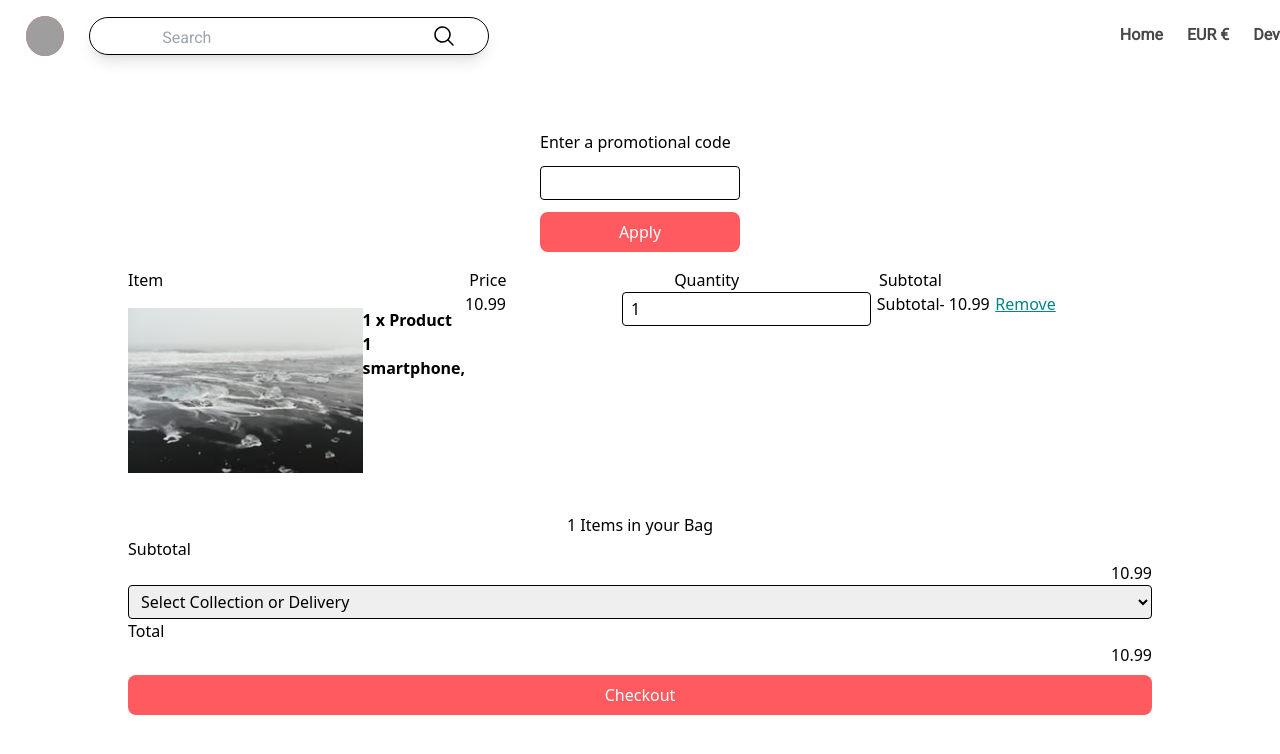
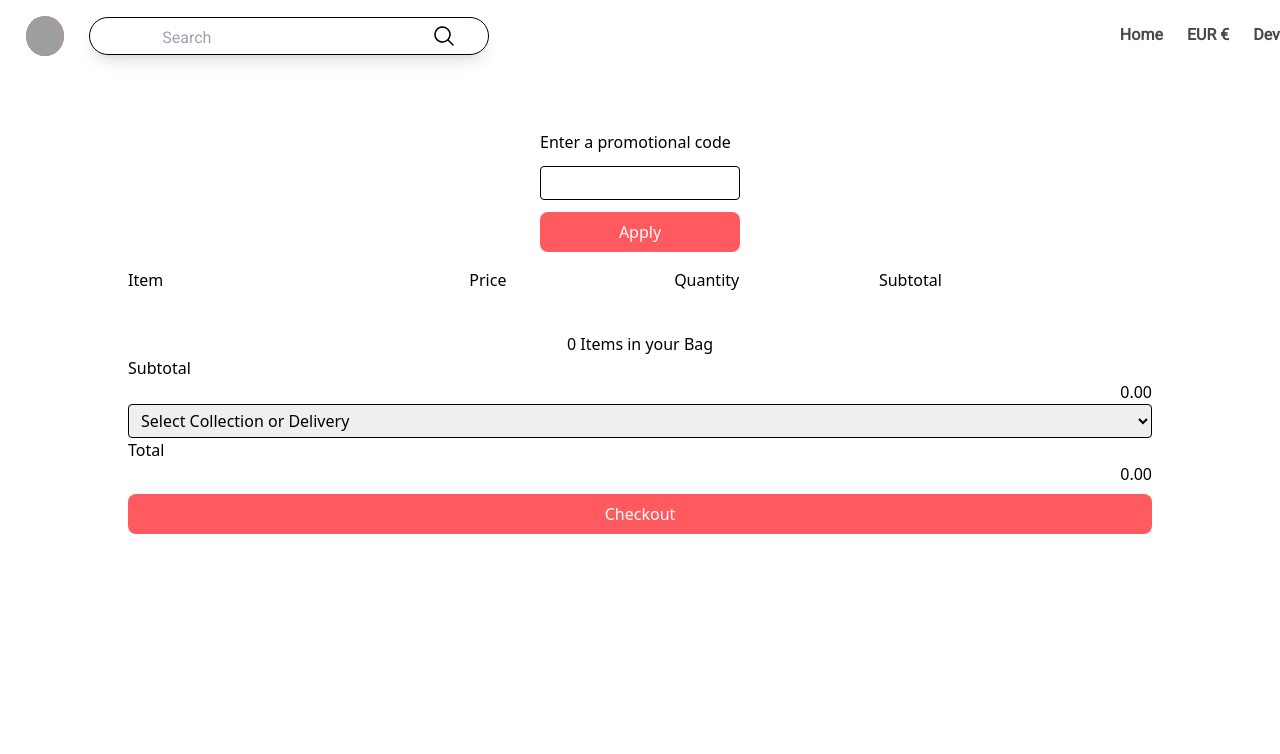
Before and after one commit to AjiePrm/airbnbClone, a Nuxt app: page /summary/example in a window 1280 px wide. Shown: the top 754 px of the page. Built offline with nearby package versions, Linux system fonts and the light colour scheme; grey boxes are pictures that could not be loaded.

Commit message:
update sumary part combined with chart system

```diff
--- a/pages/details/[id].vue
+++ b/pages/details/[id].vue
@@ -146,13 +146,30 @@ export default {
         handleStockCount(stocItem, pcs) {
             return stocItem - pcs
         },
-        handlePesanClick(pcs) {
-            this.$router.push({
-                path: `/summary/example`,
-                props: {
-                    count: pcs,
-                },
-            });
+        handlePesanClick() {
+            const selectedProduct = {
+            name: this.detailsProucts.title || '',
+            category: this.detailsProucts.category || '',
+            image: this.detailsProucts.thumbnail || '',
+            price: this.discountVal || '',
+            quantity: this.count,
+        };
+
+        const savedProducts = localStorage.getItem('selectedProducts');
+        let productsArray = [];
+        if (savedProducts) {
+            // Parse the existing data into an array
+            productsArray = JSON.parse(savedProducts);
+        }
+        productsArray.push(selectedProduct);
+
+        // Save the queryData to localStorage
+        localStorage.setItem('selectedProducts', JSON.stringify(productsArray));
+
+        navigateTo({
+            path: '/summary/example',
+            query: selectedProduct
+        });
         },
 
     },
--- a/pages/summary/[id].vue
+++ b/pages/summary/[id].vue
@@ -3,10 +3,18 @@
     <div class="m-0">
       <div class="basket-module flex flex-col md:w-[200px] md:mx-auto space-y-3 pb-4">
         <label for="promo-code" class="text-gray-700">Enter a promotional code</label>
-                <input id="promo-code" type="text" name="promo-code" maxlength="5" v-model="promoCode"
-                    class="border border-gray-300 rounded px-2 py-1" />
-                <button class="promo-code-cta bg-primaryRed text-secondaryWhite rounded-lg px-4 py-2"
-                    @click="applyPromoCode">
+        <input
+          id="promo-code"
+          type="text"
+          name="promo-code"
+          maxlength="5"
+          v-model="promoCode"
+          class="border border-gray-300 rounded px-2 py-1"
+        />
+        <button
+          class="promo-code-cta bg-primaryRed text-secondaryWhite rounded-lg px-4 py-2"
+          @click="applyPromoCode"
+        >
           Apply
         </button>
       </div>
@@ -18,30 +26,49 @@
           <li class="subtotal w-1/5">Subtotal</li>
         </ul>
       </div>
-            <div class="basket-product lg:w-[1024px] lg:mx-auto flex flex-col md:flex-row"
-                v-for="(product, index) in products" :key="index">
+      <div
+        class="basket-product lg:w-[1024px] lg:mx-auto flex flex-col md:flex-row"
+        v-for="product in products"
+        :key="index"
+      >
         <div class="item w-full md:w-[43%] md:flex mt-4">
           <div class="product-image">
-                        <img src="~/assets/image/exploreOne.png" :alt="product.name" class="product-frame object-cover" />
+            <img
+              :src="product.image"
+              :alt="product.name"
+              class="product-frame object-cover"
+            />
           </div>
           <div class="product-details">
             <h1>
               <strong>
-                                <span class="item-quantity">{{ product.quantity }}</span> x {{ product.name }}
+                <span class="item-quantity">{{ product.quantity }}</span>
+                x {{ product.name }}
               </strong>
             </h1>
-                        <p><strong>{{ product.category }},</strong></p>
+            <p><strong>{{ product.category }}</strong></p>
             <p class="lg:hidden">Product price -</p>
           </div>
         </div>
-                <div class="price w-1/5">{{ product.price.toFixed(2) }}</div>
+        <div class="price w-1/5">{{ formatPrice(product.price) }}</div>
         <div class="quantity w-1/5">
-                    <input type="number" v-model="product.quantity" min="1"
-                        class="quantity-field border border-gray-300 rounded px-2 py-1" />
+          <input
+            type="number"
+            v-model="product.quantity"
+            min="1"
+            class="quantity-field border border-gray-300 rounded px-2 py-1"
+          />
         </div>
-                <div class="subtotal lg:pl-[50px] w-1/5">Subtotal- {{ (product.price * product.quantity).toFixed(2) }}</div>
+        <div class="subtotal lg:pl-[50px] w-1/5">
+          Subtotal - {{ formatPrice(product.price * product.quantity) }}
+        </div>
         <div class="remove w-1/5">
-                    <button class="text-primaryGreeb underline" @click="removeProduct(index)">Remove</button>
+          <button
+            class="text-primaryGreeb underline"
+            @click="removeProduct(index)"
+          >
+            Remove
+          </button>
         </div>
       </div>
     </div>
@@ -51,15 +78,21 @@
       </div>
       <div class="summary-subtotal">
         <div class="subtotal-title">Subtotal</div>
-                <div class="subtotal-value final-value text-right">{{ getSubtotal().toFixed(2) }}</div>
+        <div class="subtotal-value final-value text-right">
+          {{ formatPrice(getSubtotal()) }}
+        </div>
         <div class="summary-promo" v-if="promoPrice">
           <div class="promo-title">Promotion</div>
-                    <div class="promo-value final-value text-right">{{ promoPrice.toFixed(2) }}</div>
+          <div class="promo-value final-value text-right">
+            {{ formatPrice(promoPrice) }}
+          </div>
         </div>
       </div>
       <div class="summary-delivery">
-                <select name="delivery-collection"
-                    class="summary-delivery-selection w-full border border-gray-300 rounded px-2 py-1">
+        <select
+          name="delivery-collection"
+          class="summary-delivery-selection w-full border border-gray-300 rounded px-2 py-1"
+        >
           <option value="0" selected="selected">Select Collection or Delivery</option>
           <option value="collection">Collection</option>
           <option value="delivery">Delivery</option>
@@ -67,74 +100,118 @@
       </div>
       <div class="summary-total">
         <div class="total-title">Total</div>
-                <div class="total-value final-value text-right">{{ getTotal().toFixed(2) }}</div>
+        <div class="total-value final-value text-right">
+          {{ formatPrice(getTotal()) }}
+        </div>
       </div>
       <div class="summary-checkout py-2">
-                <button class="checkout-cta bg-primaryRed text-secondaryWhite rounded-lg w-full py-2"
-                    @click="checkout">Checkout</button>
+        <button
+          class="checkout-cta bg-primaryRed text-secondaryWhite rounded-lg w-full py-2"
+          @click="checkout"
+        >
+          Checkout
+        </button>
       </div>
     </div>
   </div>
 </template>
 
-
 <script>
 export default {
   props: {
-        count: {
+    Count: {
       type: Number,
-            default: 1,
+      // default: productsCount,
     },
   },
 
-    data() {
-        console.log('props count')
-        console.log(this.count)
+  data(obj) {
+    console.log('props count');
+    const productsCount = this.$route.query.quantity;
+    const productsName = this.$route.query.name;
+    const productsPrice = this.$route.query.price;
+    const productImage = this.$route.query.image;
+    const productCategory = this.$route.query.category;
+
     return {
       products: [
-                {
-                    name: 'Product 1',
-                    image: 'product1.jpg',
-                    category: 'smartphone',
-                    price: 10.99,
-                    quantity: this.count,
-                },
-            ],
+
+
+      ], // Initialize the products array as an empty array
       promoCode: '',
       promoPrice: null,
     };
   },
-    watch: {
-        count(newCount) {
-            this.products.quantity = newCount;
+
+  methods: {
+    applyPromoCode() {
+      // Implement the logic for applying the promo code
+    },
+
+    removeProduct(index) {
+      this.products.splice(index, 1);
+      const savedProducts = localStorage.getItem('selectedProducts');
+  if (savedProducts) {
+    try {
+      const productsArray = JSON.parse(savedProducts);
+      productsArray.splice(index, 1); // Remove the product from the localStorage array
+      localStorage.setItem('selectedProducts', JSON.stringify(productsArray)); // Update the localStorage
+    } catch (error) {
+      console.error('Error parsing products from localStorage:', error);
+    }
+  }
+    },
+
+    getTotalItems() {
+      return this.products.reduce(
+        (total, product) => total + product.quantity,
+        0
+      );
+    },
+
+    getSubtotal() {
+      return this.products.reduce((total, product) => {
+        const productPrice = parseFloat(product.price);
+        return total + (isNaN(productPrice) ? 0 : productPrice * product.quantity);
+      }, 0);
+    },
+
+    getTotal() {
+      const subtotal = this.getSubtotal();
+      if (this.promoPrice) {
+        return subtotal - this.promoPrice;
+      }
+      return subtotal;
+    },
+
+    checkout() {
+      // Implement the logic for handling the checkout
+    },
+
+    formatPrice(price) {
+      price = parseFloat(price); // Parse the price to a number
+  return price.toFixed(2)
     },
   },
-    methods: {
-        applyPromoCode() {
-        },
-        removeProduct(index) {
-            this.products.splice(index, 1);
-        },
-        getTotalItems() {
-            return this.products.reduce((total, product) => total + product.quantity, 0);
-        },
-        getSubtotal() {
-            return this.products.reduce((total, product) => total + product.price * product.quantity, 0);
-        },
-        getTotal() {
-            if (this.promoPrice) {
-                return this.getSubtotal() - this.promoPrice;
+
+  mounted() {
+  if (process.client) {
+    const savedProducts = localStorage.getItem('selectedProducts');
+    if (savedProducts) {
+      try {
+        const productsArray = JSON.parse(savedProducts);
+        this.products = Array.isArray(productsArray) ? productsArray : [productsArray];
+        console.log('Updated products array:', this.products);
+        return obj = this.products
+      } catch (error) {
+        console.error('Error parsing products from localStorage:', error);
       }
-            return this.getSubtotal();
-        },
-        checkout() {
-            // Handle the checkout
+    } else {
+      console.log('No selected products found in localStorage.');
+    }
+  }
+}
 
-        },
-    },
-    async mounted() {
-
-    }
 };
 </script>
 
```
Lines whose indentation alone changed are shown as unchanged.
